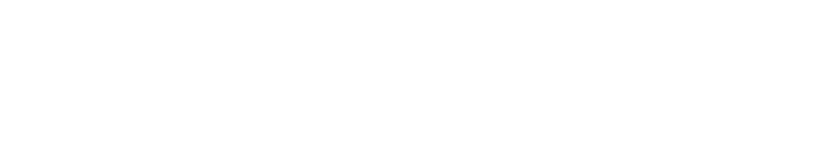
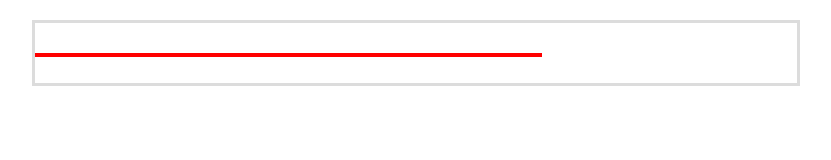
Before and after one commit to DevDiana/galeria-de-imagem, a plain HTML site: page index.html in a window 1280 px wide. Shown: the whole page, without its empty margins (224-1055 px from the left). Drawn offline with Linux system fonts and the light colour scheme.

Commit message:
algumas alterações

```diff
--- a/css/style.css
+++ b/css/style.css
@@ -7,3 +7,16 @@
 html,body{
     height: 100%;
 }
+.container{
+    width: 100%;
+    max-width: 768px;
+    margin: 20px auto;
+    padding: 30px 0;
+    border: 3px solid rgb(220,220,220);
+}
+.img-wraper{
+    width: 33.3%;
+    float: left;
+    background-color: #ccc;
+    border: 2px solid red;
+}
--- a/index.html
+++ b/index.html
@@ -1,5 +1,5 @@
 <!DOCTYPE html>
-<html lang="en">
+<html lang="pt-br">
 <head>
     <meta charset="UTF-8">
     <meta name="viewport" content="width=device-width, initial-scale=1.0">
--- a/style.css
+++ /dev/null
@@ -1,14 +0,0 @@
-*{
-    margin: 0;
-    padding: 0;
-    box-sizing: border-box;
-
-}
-html,body{
-    height: 100%;
-}
-.container{
-    width: 100%;
-    padding: 30px 0;
-    border: 3px solid rgb(130,130,130);
-}
```
